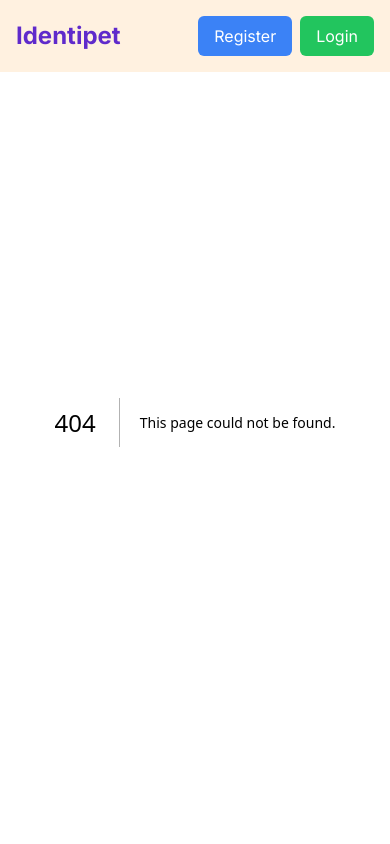
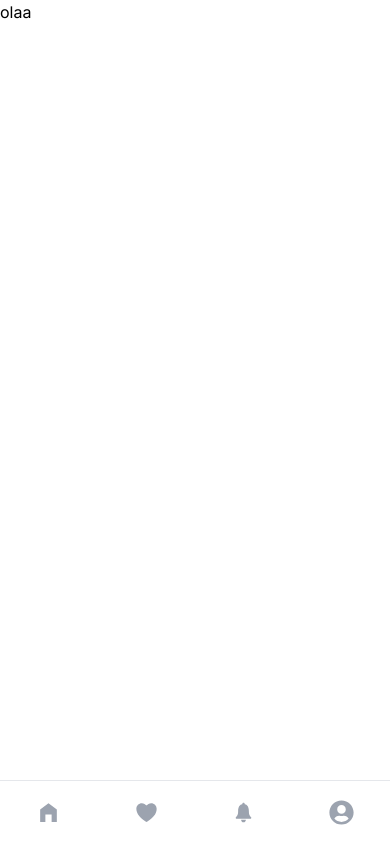
Before and after one commit to martinhpcodecnoob/recovery-mascots, a Next.js app in the folder front-end/: page /mymascots in a window 390 px wide. Before the commit this address had no page. Built offline with nearby package versions, Linux system fonts and the light colour scheme.

Commit message:
Se agrego el footer y header de manera responsive

```diff
--- a/front-end/package.json
+++ b/front-end/package.json
@@ -10,10 +10,13 @@
   },
   "dependencies": {
     "@next-auth/mongodb-adapter": "^1.1.3",
+    "@tanstack/react-query": "^5.24.8",
+    "@tanstack/react-query-devtools": "^5.25.0",
     "next": "14.1.0",
     "next-auth": "^4.24.6",
     "react": "^18",
-    "react-dom": "^18"
+    "react-dom": "^18",
+    "react-icons": "^5.0.1"
   },
   "devDependencies": {
     "@types/node": "^20",
--- /dev/null
+++ b/front-end/src/app/context/TanstackProvider.tsx
@@ -0,0 +1,20 @@
+'use client'
+import { QueryClientProvider, QueryClient } from '@tanstack/react-query'
+import { ReactQueryDevtools } from '@tanstack/react-query-devtools'
+import { useState } from 'react'
+
+interface ChildrenReact{
+    children:React.ReactNode
+}
+
+const TanstackProvider = ({children}:ChildrenReact) => {
+    const [queryClient] = useState(() => new QueryClient())
+    return(
+        <QueryClientProvider client={queryClient}>
+            {children}
+            {/* <ReactQueryDevtools initialIsOpen={false}/> */}
+        </QueryClientProvider>
+    )
+}
+
+export default TanstackProvider
--- a/front-end/src/app/globals.css
+++ b/front-end/src/app/globals.css
@@ -8,15 +8,15 @@
   --background-end-rgb: 255, 255, 255;
 }
 
-@media (prefers-color-scheme: dark) {
+/* @media (prefers-color-scheme: dark) {
   :root {
     --foreground-rgb: 255, 255, 255;
     --background-start-rgb: 0, 0, 0;
     --background-end-rgb: 0, 0, 0;
   }
-}
+} */
 
-body {
+/* body {
   color: rgb(var(--foreground-rgb));
   background: linear-gradient(
       to bottom,
@@ -24,10 +24,10 @@ body {
       rgb(var(--background-end-rgb))
     )
     rgb(var(--background-start-rgb));
-}
+} */
 
 @layer utilities {
-  .text-balance {
+  /* .text-balance {
     text-wrap: balance;
-  }
+  } */
 }
--- a/front-end/src/app/layout.tsx
+++ b/front-end/src/app/layout.tsx
@@ -3,6 +3,7 @@ import { Inter } from "next/font/google";
 import "./globals.css";
 import Navbar from "./components/Navbar";
 import SessionAuthProvider from "./context/SessionAuthProvider";
+import TanstackProvider from "./context/TanstackProvider";
 
 const inter = Inter({ subsets: ["latin"] });
 
@@ -20,10 +21,9 @@ export default function RootLayout({
     <html lang="en">
       <body className={inter.className}>
         <SessionAuthProvider>
-          <header>
-            <Navbar />
-          </header>
-          {children}
+          <TanstackProvider>
+            {children}
+          </TanstackProvider>
         </SessionAuthProvider>
       </body>
     </html>
--- /dev/null
+++ b/front-end/src/app/mymascots/home/Home.tsx
@@ -0,0 +1,19 @@
+import React from 'react'
+import NavbarHome from './components/NavbarHome'
+import FooterbarHome from './components/FooterbarHome'
+
+const Home = () => {
+    return (
+        <>
+            <header className='w-full mdx:invisible'>
+                <NavbarHome/>
+            </header>
+            olaa
+            <footer className='md:invisible'>
+                <FooterbarHome/>
+            </footer>
+        </>
+    )
+}
+
+export default Home
--- /dev/null
+++ b/front-end/src/app/mymascots/home/components/FooterbarHome.tsx
@@ -0,0 +1,34 @@
+import React from 'react'
+import { MdHomeFilled } from "react-icons/md";
+import { IoHeart } from "react-icons/io5";
+import { IoIosNotifications } from "react-icons/io";
+import { FaUserCircle } from "react-icons/fa";
+
+const FooterbarHome = () => {
+    return (
+        <>
+            <div className="fixed bottom-0 left-0 z-50 w-full h-16 bg-white border-t border-gray-200">
+                <div className="grid h-full max-w-lg grid-cols-4 mx-auto font-medium text-gray-400">
+                    <button type="button" className="inline-flex flex-col items-center justify-center px-5 hover:bg-identipet hover:text-white">
+                        <MdHomeFilled size={25}/>
+                        {/* <span className="text-sm text-gray-500 group-hover:text-blue-600">Home</span> */}
+                    </button>
+                    <button type="button" className="inline-flex flex-col items-center justify-center px-5 hover:bg-identipet hover:text-white">
+                        <IoHeart size={25}/>
+                        {/* <span className="text-sm text-gray-500 group-hover:text-blue-600">Wallet</span> */}
+                    </button>
+                    <button type="button" className="inline-flex flex-col items-center justify-center px-5 hover:bg-identipet hover:text-white">
+                        <IoIosNotifications size={25}/>
+                        {/* <span className="text-sm text-gray-500 group-hover:text-blue-600">Settings</span> */}
+                    </button>
+                    <button type="button" className="inline-flex flex-col items-center justify-center px-5 hover:bg-identipet hover:text-white">
+                        <FaUserCircle size={25}/>
+                        {/* <span className="text-sm text-gray-500 group-hover:text-blue-600">Profile</span> */}
+                    </button>
+                </div>
+            </div>
+        </>
+    )
+}
+
+export default FooterbarHome
--- /dev/null
+++ b/front-end/src/app/mymascots/home/components/NavbarHome.tsx
@@ -0,0 +1,55 @@
+import Image from 'next/image'
+import Link from 'next/link'
+import React from 'react'
+import { MdHomeFilled } from "react-icons/md";
+import { IoHeart } from "react-icons/io5";
+import { IoIosNotifications } from "react-icons/io";
+import { FaUserCircle } from "react-icons/fa";
+
+const NavbarHome = () => {
+    return (
+        <nav className='fixed w-full h-14 shadow-xl bg-hero_ligth_secondary'>
+            <div className="flex justify-between items-center h-full w-full px-4 2xl:px-16">
+                {/* <Link href={"/"}>
+                    <Image
+                    src={vercel}
+                    alt="logo"
+                    className="cursor-pointer h-7 w-[9rem]"
+                    priority
+                    />
+                </Link> */}
+                <div className="text-identipet text-2xl font-bold">Identipet</div>
+                <div className="hidden sm:flex text-white">
+                    <ul className="hidden sm:flex space-x-4">
+                        <Link href={"#home"} className='flex items-center justify-center'>
+                            <MdHomeFilled size={20}/>
+                            <li className="ml-1 hover:border-b text-[1.1rem]">
+                            Home
+                            </li>
+                        </Link>
+                        <Link href={"#about"} className='flex items-center justify-center'>
+                            <IoHeart size={20}/>
+                            <li className="ml-1 hover:border-b text-[1.1rem]">
+                            Mis favoritos
+                            </li>
+                        </Link>
+                        <Link href={"#services"} className='flex items-center justify-center'>
+                            <IoIosNotifications size={20}/>
+                            <li className="ml-1 hover:border-b text-[1.1rem]">
+                            Notificationes
+                            </li>
+                        </Link>
+                        <Link href={"#services"} className='flex items-center justify-center'>
+                            <FaUserCircle size={20}/>
+                            <li className="ml-1 hover:border-b text-[1.1rem]">
+                            Mi cuenta
+                            </li>
+                        </Link>
+                    </ul>
+                </div>
+            </div>
+        </nav>
+    )
+}
+
+export default NavbarHome
--- /dev/null
+++ b/front-end/src/app/mymascots/page.tsx
@@ -0,0 +1,10 @@
+import React from 'react'
+import Home from './home/Home'
+
+export default function page() {
+    return (
+        <div className=''>
+            <Home/>
+        </div>
+    )
+}
--- a/front-end/src/app/page.tsx
+++ b/front-end/src/app/page.tsx
@@ -1,9 +1,19 @@
 import Image from "next/image";
 import LandingPage from "./components/LandingPage";
 import ButtonAuth from "@/components/ButtonAuth";
+import Navbar from "./components/Navbar";
 
 export default function Home() {
-  return <LandingPage />
+  return (
+    <>
+      <header>
+        <Navbar />
+      </header>
+      <main>
+        <LandingPage/>
+      </main>
+    </>
+  )
   // return (
   //   <div>
   //     <h1>Home Page</h1>
--- a/front-end/tailwind.config.ts
+++ b/front-end/tailwind.config.ts
@@ -22,6 +22,25 @@ const config: Config = {
         hero_accent: "#EB940E"
       },
     },
+    screens: {
+      'sm': '640px',
+      // => @media (min-width: 640px) { ... }
+
+      'md': '768px',
+      // => @media (min-width: 768px) { ... }
+
+      'lg': '1024px',
+      // => @media (min-width: 1024px) { ... }
+
+      'xl': '1280px',
+      // => @media (min-width: 1280px) { ... }
+
+      '2xl': '1536px',
+      // => @media (min-width: 1536px) { ... }
+      'smx':{'max':'639px'},
+      'mdx': {'max':'767px'},
+      'lgx': {'max':'1023px'}
+      }
   },
   plugins: [],
 };
```
